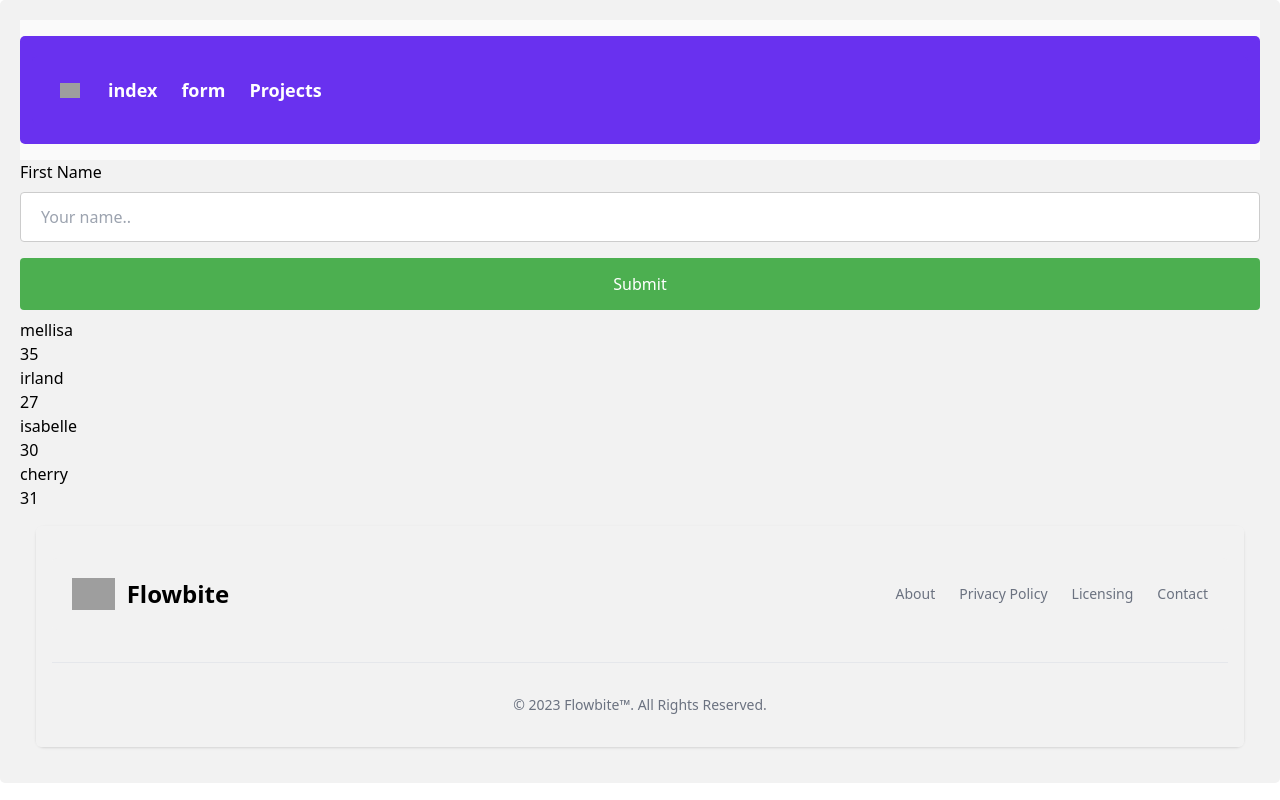
After one commit to Kader1680/URL-Shortening-Service, a Django app: page /form in a window 1280 px wide. The commit adds this page. Run offline with Django 5.2, Linux system fonts and the light colour scheme; some libraries are stand-ins or nearby versions; grey boxes are pictures that could not be loaded.

Commit message:
add header & footer

```diff
--- /dev/null
+++ b/main_project/api/templates/form.html
@@ -0,0 +1,19 @@
+
+{% extends 'main.html' %}
+{% block content %}
+
+<form action="/action_page.php">
+    <label for="fname">First Name</label>
+    <input type="text" id="fname" name="firstname" placeholder="Your name..">
+
+    <input type="submit" value="Submit">
+  </form>
+
+
+  {% for user in users %}
+      <p> {{user.name}} </p>
+      <p> {{user.age}} </p>
+  {% endfor %}
+
+
+  {% endblock %}
--- a/main_project/api/templates/main.html
+++ b/main_project/api/templates/main.html
@@ -0,0 +1,306 @@
+<!DOCTYPE html>
+<html lang="en">
+<head>
+  <meta charset="UTF-8" />
+  <meta name="viewport" content="width=device-width, initial-scale=1.0" />
+  <title>Home Page</title>
+  <link rel="stylesheet" href="styles.css" />
+  <script src="https://cdn.tailwindcss.com"></script>
+  <style>
+
+    input[type=text], select {
+        width: 100%;
+        padding: 12px 20px;
+        margin: 8px 0;
+        display: inline-block;
+        border: 1px solid #ccc;
+        border-radius: 4px;
+        box-sizing: border-box;
+      }
+
+      input[type=submit] {
+        width: 100%;
+        background-color: #4CAF50;
+        color: white;
+        padding: 14px 20px;
+        margin: 8px 0;
+        border: none;
+        border-radius: 4px;
+        cursor: pointer;
+      }
+
+      input[type=submit]:hover {
+        background-color: #45a049;
+      }
+
+      div {
+        border-radius: 5px;
+        background-color: #f2f2f2;
+        padding: 20px;
+      }
+
+  </style>
+</head>
+<body>
+  <div class="container">
+
+
+     <!-- Main navigation container -->
+        <nav
+        class="  flex-no-wrap relative flex w-full items-center justify-between bg-zinc-50 py-2 shadow-dark-mild dark:bg-neutral-700 lg:flex-wrap lg:justify-start lg:py-4">
+        <div class="bg-[#6931ef] flex w-full flex-wrap items-center justify-between px-3">
+        <!-- Hamburger button for mobile view -->
+        <button
+            class="bg-[#6931ef]  block border-0 bg-transparent px-2 text-black/50 hover:no-underline hover:shadow-none focus:no-underline focus:shadow-none focus:outline-none focus:ring-0 dark:text-neutral-200 lg:hidden"
+            type="button"
+            data-twe-collapse-init
+            data-twe-target="#navbarSupportedContent1"
+            aria-controls="navbarSupportedContent1"
+            aria-expanded="false"
+            aria-label="Toggle navigation">
+            <!-- Hamburger icon -->
+            <span
+            class="[&>svg]:w-7 [&>svg]:stroke-black/50 dark:[&>svg]:stroke-neutral-200">
+            <svg
+                xmlns="http://www.w3.org/2000/svg"
+                viewBox="0 0 24 24"
+                fill="currentColor">
+                <path
+                fill-rule="evenodd"
+                d="M3 6.75A.75.75 0 013.75 6h16.5a.75.75 0 010 1.5H3.75A.75.75 0 013 6.75zM3 12a.75.75 0 01.75-.75h16.5a.75.75 0 010 1.5H3.75A.75.75 0 013 12zm0 5.25a.75.75 0 01.75-.75h16.5a.75.75 0 010 1.5H3.75a.75.75 0 01-.75-.75z"
+                clip-rule="evenodd" />
+            </svg>
+            </span>
+        </button>
+
+        <!-- Collapsible navigation container -->
+        <div
+            class=" bg-[#6931ef] !visible hidden flex-grow basis-[100%] items-center lg:!flex lg:basis-auto"
+            id="navbarSupportedContent1 "
+            data-twe-collapse-item>
+            <!-- Logo -->
+            <a
+            class=" bg-[#6931ef] mb-4 me-5 ms-2 mt-3 flex items-center text-neutral-900 hover:text-neutral-900 focus:text-neutral-900 dark:text-neutral-200 dark:hover:text-neutral-400 dark:focus:text-neutral-400 lg:mb-0 lg:mt-0"
+            href="#">
+            <img
+                src="https://tecdn.b-cdn.net/img/logo/te-transparent-noshadows.webp"
+                style="height: 15px"
+                alt="TE Logo"
+                loading="lazy" />
+            </a>
+            <!-- Left navigation links -->
+            <ul
+            class="bg-[#6931ef] list-style-none me-auto flex flex-col ps-0 lg:flex-row"
+            data-twe-navbar-nav-ref>
+            <li class="mb-4 lg:mb-0 lg:pe-2" data-twe-nav-item-ref>
+                <!-- Dashboard link -->
+                <a
+
+
+                class="text-white text-lg transition duration-200 font-bold lg:px-2"
+                href="/get"
+                data-twe-nav-link-ref
+                >index</a
+                >
+            </li>
+            <!-- Team link -->
+            <li class="mb-4 lg:mb-0 lg:pe-2" data-twe-nav-item-ref>
+                <a
+
+                class="text-white text-lg transition duration-200 font-bold lg:px-2"
+                href="/form"
+                data-twe-nav-link-ref
+                >form</a
+                >
+            </li>
+            <!-- Projects link -->
+            <li class="mb-4 lg:mb-0 lg:pe-2" data-twe-nav-item-ref>
+                <a
+                class="text-white text-lg transition duration-200 font-bold lg:px-2"
+
+                href="#"
+                data-twe-nav-link-ref
+                >Projects</a
+                >
+            </li>
+            </ul>
+            <!-- Left links -->
+        </div>
+
+        {% comment %} <!-- Right elements -->
+        <div class="relative flex items-center">
+            <!-- Icon -->
+            <a class="me-4 text-neutral-600 dark:text-white" href="#">
+            <span class="[&>svg]:w-5">
+                <svg
+                xmlns="http://www.w3.org/2000/svg"
+                viewBox="0 0 24 24"
+                fill="currentColor">
+                <path
+                    d="M2.25 2.25a.75.75 0 000 1.5h1.386c.17 0 .318.114.362.278l2.558 9.592a3.752 3.752 0 00-2.806 3.63c0 .414.336.75.75.75h15.75a.75.75 0 000-1.5H5.378A2.25 2.25 0 017.5 15h11.218a.75.75 0 00.674-.421 60.358 60.358 0 002.96-7.228.75.75 0 00-.525-.965A60.864 60.864 0 005.68 4.509l-.232-.867A1.875 1.875 0 003.636 2.25H2.25zM3.75 20.25a1.5 1.5 0 113 0 1.5 1.5 0 01-3 0zM16.5 20.25a1.5 1.5 0 113 0 1.5 1.5 0 01-3 0z" />
+                </svg>
+            </span>
+            </a>
+
+            <!-- First dropdown container -->
+            <div
+            class="relative"
+            data-twe-dropdown-ref
+            data-twe-dropdown-alignment="end">
+            <!-- First dropdown trigger -->
+            <a
+                class="me-4 flex items-center text-neutral-600 dark:text-white"
+                href="#"
+                id="dropdownMenuButton1"
+                role="button"
+                data-twe-dropdown-toggle-ref
+                aria-expanded="false">
+                <!-- Dropdown trigger icon -->
+                <span class="[&>svg]:w-5">
+                <svg
+                    xmlns="http://www.w3.org/2000/svg"
+                    viewBox="0 0 24 24"
+                    fill="currentColor">
+                    <path
+                    fill-rule="evenodd"
+                    d="M5.25 9a6.75 6.75 0 0113.5 0v.75c0 2.123.8 4.057 2.118 5.52a.75.75 0 01-.297 1.206c-1.544.57-3.16.99-4.831 1.243a3.75 3.75 0 11-7.48 0 24.585 24.585 0 01-4.831-1.244.75.75 0 01-.298-1.205A8.217 8.217 0 005.25 9.75V9zm4.502 8.9a2.25 2.25 0 104.496 0 25.057 25.057 0 01-4.496 0z"
+                    clip-rule="evenodd" />
+                </svg>
+                </span>
+                <!-- Notification counter -->
+                <span
+                class="absolute -mt-4 ms-2.5 rounded-full bg-danger px-[0.35em] py-[0.15em] text-[0.6rem] font-bold leading-none text-white"
+                >1</span
+                >
+            </a>
+            <!-- First dropdown menu -->
+            <ul
+                class="absolute z-[1000] float-left m-0 hidden min-w-max list-none overflow-hidden rounded-lg border-none bg-white bg-clip-padding text-left text-base shadow-lg data-[twe-dropdown-show]:block dark:bg-surface-dark"
+                aria-labelledby="dropdownMenuButton1"
+                data-twe-dropdown-menu-ref>
+                <!-- First dropdown menu items -->
+                <li>
+                <a
+                    class="block w-full whitespace-nowrap bg-white px-4 py-2 text-sm font-normal text-neutral-700 hover:bg-zinc-200/60 focus:bg-zinc-200/60 focus:outline-none active:bg-zinc-200/60 active:no-underline dark:bg-surface-dark dark:text-white dark:hover:bg-neutral-800/25 dark:focus:bg-neutral-800/25 dark:active:bg-neutral-800/25"
+                    href="#"
+                    data-twe-dropdown-item-ref
+                    >Action</a
+                >
+                </li>
+                <li>
+                <a
+                    class="block w-full whitespace-nowrap bg-white px-4 py-2 text-sm font-normal text-neutral-700 hover:bg-zinc-200/60 focus:bg-zinc-200/60 focus:outline-none active:bg-zinc-200/60 active:no-underline dark:bg-surface-dark dark:text-white dark:hover:bg-neutral-800/25 dark:focus:bg-neutral-800/25 dark:active:bg-neutral-800/25"
+                    href="#"
+                    data-twe-dropdown-item-ref
+                    >Another action</a
+                >
+                </li>
+                <li>
+                <a
+                    class="block w-full whitespace-nowrap bg-white px-4 py-2 text-sm font-normal text-neutral-700 hover:bg-zinc-200/60 focus:bg-zinc-200/60 focus:outline-none active:bg-zinc-200/60 active:no-underline dark:bg-surface-dark dark:text-white dark:hover:bg-neutral-800/25 dark:focus:bg-neutral-800/25 dark:active:bg-neutral-800/25"
+                    href="#"
+                    data-twe-dropdown-item-ref
+                    >Something else here</a
+                >
+                </li>
+            </ul>
+            </div>
+
+            <!-- Second dropdown container -->
+            <div
+            class="relative"
+            data-twe-dropdown-ref
+            data-twe-dropdown-alignment="end">
+            <!-- Second dropdown trigger -->
+            <a
+                class="flex items-center whitespace-nowrap transition duration-150 ease-in-out motion-reduce:transition-none"
+                href="#"
+                id="dropdownMenuButton2"
+                role="button"
+                data-twe-dropdown-toggle-ref
+                aria-expanded="false">
+                <!-- User avatar -->
+                <img
+                src="https://tecdn.b-cdn.net/img/new/avatars/2.jpg"
+                class="rounded-full"
+                style="height: 25px; width: 25px"
+                alt=""
+                loading="lazy" />
+            </a>
+            <!-- Second dropdown menu -->
+            <ul
+                class="absolute z-[1000] float-left m-0 hidden min-w-max list-none overflow-hidden rounded-lg border-none bg-white bg-clip-padding text-left text-base shadow-lg data-[twe-dropdown-show]:block dark:bg-surface-dark"
+                aria-labelledby="dropdownMenuButton2"
+                data-twe-dropdown-menu-ref>
+                <!-- Second dropdown menu items -->
+                <li>
+                <a
+                    class="block w-full whitespace-nowrap bg-white px-4 py-2 text-sm font-normal text-neutral-700 hover:bg-zinc-200/60 focus:bg-zinc-200/60 focus:outline-none active:bg-zinc-200/60 active:no-underline dark:bg-surface-dark dark:text-white dark:hover:bg-neutral-800/25 dark:focus:bg-neutral-800/25 dark:active:bg-neutral-800/25"
+                    href="#"
+                    data-twe-dropdown-item-ref
+                    >Action</a
+                >
+                </li>
+                <li>
+                <a
+                    class="block w-full whitespace-nowrap bg-white px-4 py-2 text-sm font-normal text-neutral-700 hover:bg-zinc-200/60 focus:bg-zinc-200/60 focus:outline-none active:bg-zinc-200/60 active:no-underline dark:bg-surface-dark dark:text-white dark:hover:bg-neutral-800/25 dark:focus:bg-neutral-800/25 dark:active:bg-neutral-800/25"
+                    href="#"
+                    data-twe-dropdown-item-ref
+                    >Another action</a
+                >
+                </li>
+                <li>
+                <a
+                    class="block w-full whitespace-nowrap bg-white px-4 py-2 text-sm font-normal text-neutral-700 hover:bg-zinc-200/60 focus:bg-zinc-200/60 focus:outline-none active:bg-zinc-200/60 active:no-underline dark:bg-surface-dark dark:text-white dark:hover:bg-neutral-800/25 dark:focus:bg-neutral-800/25 dark:active:bg-neutral-800/25"
+                    href="#"
+                    data-twe-dropdown-item-ref
+                    >Something else here</a
+                >
+                </li>
+            </ul>
+            </div>
+        </div>
+        <!-- Right elements --> {% endcomment %}
+        </div>
+        </nav>
+
+        {% block content %}
+
+        {% endblock %}
+
+
+
+
+<footer class="bg-white rounded-lg shadow dark:bg-gray-900 m-4">
+    <div class="w-full max-w-screen-xl mx-auto p-4 md:py-8">
+        <div class="sm:flex sm:items-center sm:justify-between">
+            <a href="https://flowbite.com/" class="flex items-center mb-4 sm:mb-0 space-x-3 rtl:space-x-reverse">
+                <img src="https://flowbite.com/docs/images/logo.svg" class="h-8" alt="Flowbite Logo" />
+                <span class="self-center text-2xl font-semibold whitespace-nowrap dark:text-white">Flowbite</span>
+            </a>
+            <ul class="flex flex-wrap items-center mb-6 text-sm font-medium text-gray-500 sm:mb-0 dark:text-gray-400">
+                <li>
+                    <a href="#" class="hover:underline me-4 md:me-6">About</a>
+                </li>
+                <li>
+                    <a href="#" class="hover:underline me-4 md:me-6">Privacy Policy</a>
+                </li>
+                <li>
+                    <a href="#" class="hover:underline me-4 md:me-6">Licensing</a>
+                </li>
+                <li>
+                    <a href="#" class="hover:underline">Contact</a>
+                </li>
+            </ul>
+        </div>
+        <hr class="my-6 border-gray-200 sm:mx-auto dark:border-gray-700 lg:my-8" />
+        <span class="block text-sm text-gray-500 sm:text-center dark:text-gray-400">© 2023 <a href="https://flowbite.com/" class="hover:underline">Flowbite™</a>. All Rights Reserved.</span>
+    </div>
+</footer>
+
+
+  </div>
+
+
+</body>
+</html>
--- a/main_project/api/urls.py
+++ b/main_project/api/urls.py
@@ -4,4 +4,6 @@ from . import views
 urlpatterns = [
     path('get', views.getData),
     path('store', views.storeData),
+    path('form', views.form),
+    path('main', views.main),
 ]
--- a/main_project/api/views.py
+++ b/main_project/api/views.py
@@ -2,17 +2,67 @@
 
 from rest_framework.response import Response
 from rest_framework.decorators import api_view
+
+from django.http import HttpResponse
 from .models import User
 from .serializer import UserSerialzer
 from rest_framework import status
 
 from django.shortcuts import render
+
+user_data = [{
+    "id": 101,
+    "name": "mellisa",
+    "age": 35,
+    "is_active": True,
+},
+             {
+    "id": 101,
+    "name": "irland",
+    "age": 27,
+    "is_active": True,
+},
+             {
+    "id": 101,
+    "name": "isabelle",
+
+    "age": 30,
+    "is_active": True,
+},
+             {
+    "id": 101,
+    "name": "cherry",
+    "age": 31,
+    "is_active": True,
+},
+
+
+
+             ]
+
+
+
 @api_view(["GET"])
 def getData(request):
     # user = {"name" : "abdel", "age": 25}
     # users = User.objects.all()
-    return render(request, 'index.html')
+    return render(request, 'index.html',  {"title" : "get data"})
 
+
+
+@api_view(["GET"])
+
+def form(request):
+    users = {
+        'users' : user_data
+    }
+
+
+    return render(request, 'form.html', users)
+
+
+def main(request):
+    return HttpResponse("wiiiou")
 
 
 @api_view(["POST"])
--- a/main_project/main_project/urls.py
+++ b/main_project/main_project/urls.py
@@ -4,5 +4,5 @@ from django.urls import path, include
 
 urlpatterns = [
     path('admin/', admin.site.urls),
-    path('home/', include('api.urls')),
+    path('', include('api.urls')),
 ]
```
Also changed, not shown: main_project/api/templates/index.html (+5 -83 lines).
